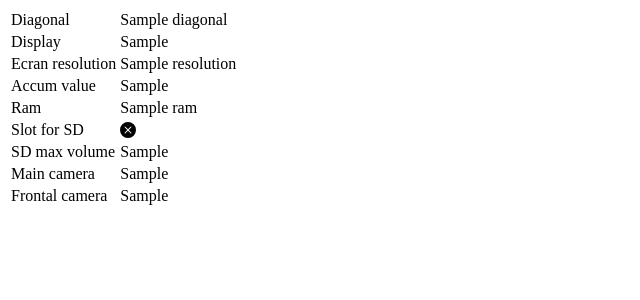
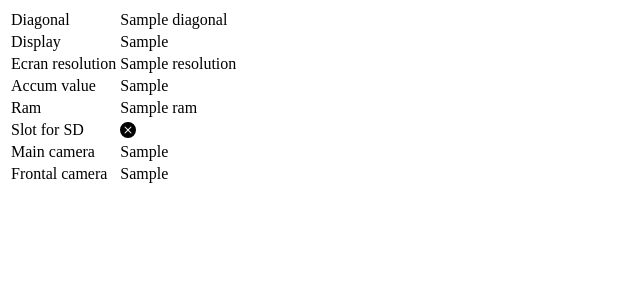
Before and after one commit to Aramegabara/online-shop, a Django app: template shop/mainapp/templates/mainapp/smartphone_specification.html in a window 1280 px wide. Shown: the top 300 px of the page, without its empty margins (0-640 px from the left). Run offline with Django 3.2, Linux system fonts and the light colour scheme; the template is opened without the code that fills it: most values are stand-ins (such as "Sample title", 1, 10 or a date in 2020).

Commit message:
Change html page, correctly product description

```diff
--- a/shop/mainapp/templates/mainapp/smartphone_specification.html
+++ b/shop/mainapp/templates/mainapp/smartphone_specification.html
@@ -26,15 +26,15 @@
       <td><svg xmlns="http://www.w3.org/2000/svg" width="16" height="16" fill="currentColor" class="bi bi-check-circle-fill" viewBox="0 0 16 16">
       <path d="M16 8A8 8 0 1 1 0 8a8 8 0 0 1 16 0zm-3.97-3.03a.75.75 0 0 0-1.08.022L7.477 9.417 5.384 7.323a.75.75 0 0 0-1.06 1.06L6.97 11.03a.75.75 0 0 0 1.079-.02l3.992-4.99a.75.75 0 0 0-.01-1.05z"/>
       </svg></td>
+    <tr>
+      <td>SD max volume</td>
+      <td>{{ product.sd_max_volume }}</td>
+    </tr>
         {% else %}
       <td><svg xmlns="http://www.w3.org/2000/svg" width="16" height="16" fill="currentColor" class="bi bi-x-circle-fill" viewBox="0 0 16 16">
       <path d="M16 8A8 8 0 1 1 0 8a8 8 0 0 1 16 0zM5.354 4.646a.5.5 0 1 0-.708.708L7.293 8l-2.647 2.646a.5.5 0 0 0 .708.708L8 8.707l2.646 2.647a.5.5 0 0 0 .708-.708L8.707 8l2.647-2.646a.5.5 0 0 0-.708-.708L8 7.293 5.354 4.646z"/>
       </svg></td>
         {% endif %}
-    </tr>
-    <tr>
-      <td>SD max volume</td>
-      <td>{{ product.sd_max_volume }}</td>
     </tr>
     <tr>
       <td>Main camera</td>
```
